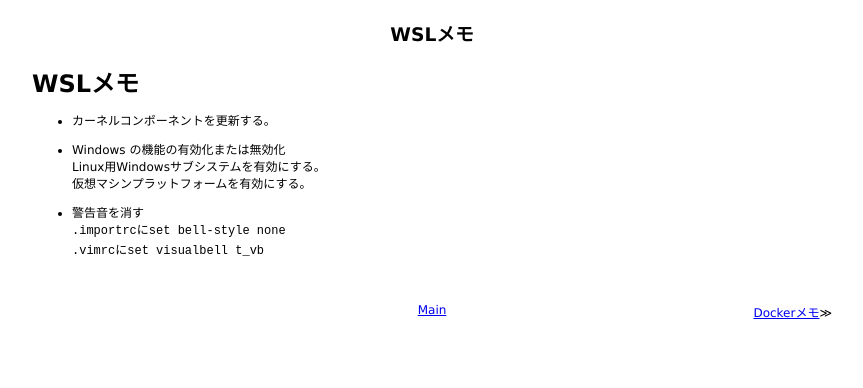
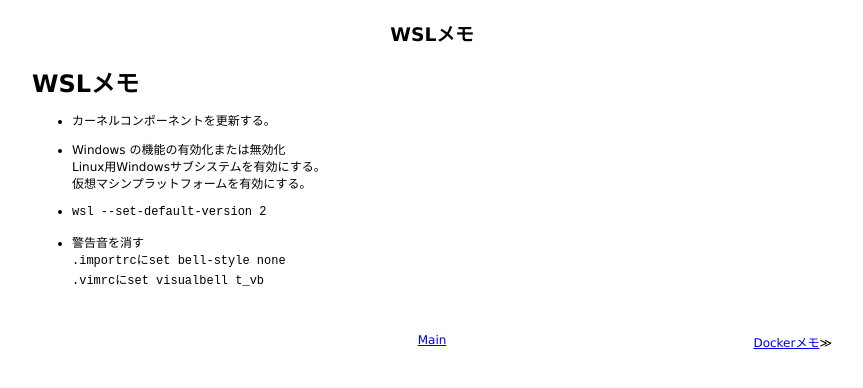
Before and after one commit to 38elements/38elements.github.com, a Jekyll site: the page built from _posts/2022-3-21-wsl.md, in a window 1280 px wide. Shown: the top 388 px of the page, without its empty margins (208-1071 px from the left). Built offline with Jekyll 4.4.1, drawn with Linux system fonts in a browser that asks for light colours.

Commit message:
Update 2022-3-21-wsl.md

```diff
--- a/_posts/2022-3-21-wsl.md
+++ b/_posts/2022-3-21-wsl.md
@@ -11,6 +11,8 @@ title: WSLメモ
 Linux用Windowsサブシステムを有効にする。
 仮想マシンプラットフォームを有効にする。
 
+* `wsl --set-default-version 2`
+
 * 警告音を消す
 `.importrc`に`set bell-style none`
 `.vimrc`に`set visualbell t_vb`
```
